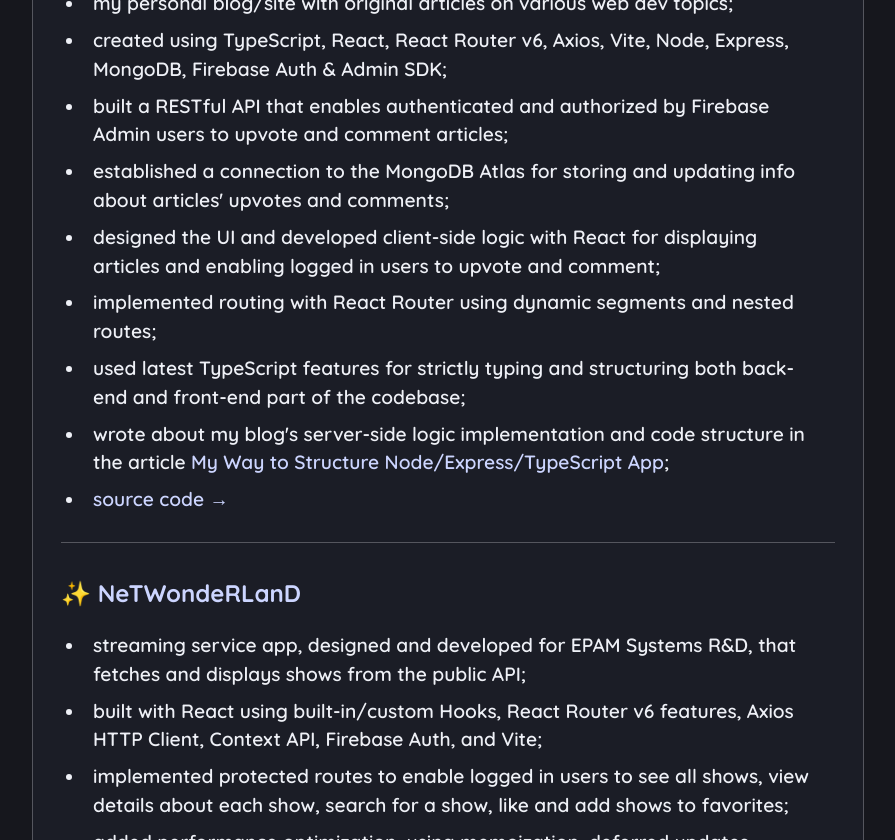
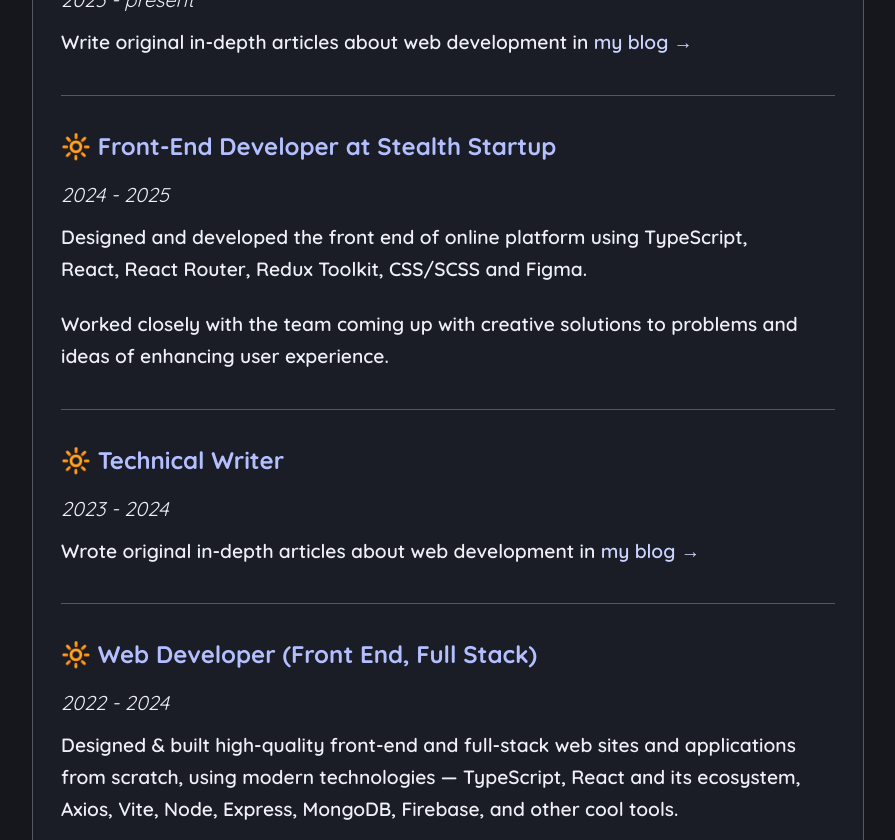
Before and after one commit to MilaZiabchenko/MILA_DEV-Website, a React (Vite) app: page /resume/web-developer in a window 1280 px wide. Shown: the part 1960-2800 px from the top of the page, without its empty margins (192-1087 px from the left). Built offline with nearby package versions, Linux system fonts and the light colour scheme.

Commit message:
Update WebDeveloper.tsx

```diff
--- a/src/pages/resume/WebDeveloper.tsx
+++ b/src/pages/resume/WebDeveloper.tsx
@@ -36,31 +36,50 @@
       <Languages />
     </div>
     <Skills />
-    <Projects />
     <Experience>
       <article>
+        <h4>🔆 Front-End Developer at Stealth Startup</h4>
+        <h5>2024 - 2025</h5>
+        <p>
+          Designed and developed the front end of online platform using TypeScript,
+          React, React Router, Redux Toolkit, CSS/SCSS and Figma.
+        </p>
+        <p>
+          Worked closely with the team coming up with creative solutions to problems
+          and ideas of enhancing user experience.
+        </p>
+      </article>
+      <article>
+        <h4>🔆 Technical Writer</h4>
+        <h5>2023 - 2024</h5>
+        <p>
+          Wrote original in-depth articles about web development in{' '}
+          <Link to='/articles'>my blog →</Link>
+        </p>
+      </article>
+      <article>
         <h4>🔆 Web Developer (Front End, Full Stack)</h4>
-        <h5>2022 - present</h5>
+        <h5>2022 - 2024</h5>
         <p>
-          Design & build high-quality front-end and full-stack web sites and
+          Designed & built high-quality front-end and full-stack web sites and
           applications from scratch, using modern technologies — TypeScript,
           React and its ecosystem, Axios, Vite, Node, Express, MongoDB,
           Firebase, and other cool tools.
         </p>
         <p>
-          In the client-side development, implement latest HTML, CSS, JavaScript
+          In the client-side development, implemented latest HTML5, CSS5, JavaScript
           and TypeScript features, composition and reusability with functional
           programming, modern React patterns, like Hooks and Render Props,
           various performance optimization techniques (memoization, code
           splitting), routing with React Router v6 latest features, and also
-          practice different approaches for adding animations and styles:
+          practiced different approaches for adding animations and styles:
           CSS-in-CSS, CSS-in-JS, and Utility-First-CSS.
         </p>
         <p>
-          In the server-side development, apply modular approach in the code
+          In the server-side development, applied modular approach in the code
           structure, clean code principles, RESTful and GraphQL API integration
           with Express and Apollo, error handling, authentication and
-          authorization middleware, database connection, implement schema, env
+          authorization middleware, database connection, implemented schema, env
           variables and user input validations, various configurations, and
           more... 😅
         </p>
@@ -85,6 +104,7 @@
         </p>
       </article>
     </Experience>
+    <Projects />
     <Education>
       <article>
         <h4>👩‍🎓 EPAM University</h4>
```
